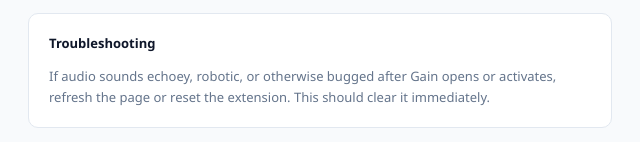
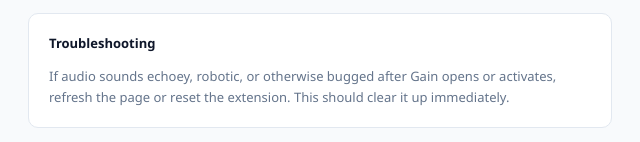
Before and after one commit to Hookset/gain-volume-booster, a browser extension: page options.html in a window 1280 px wide. Shown: the part 801-943 px from the top of the page, 434-1074 px from the left. Drawn offline with Linux system fonts and the light colour scheme.

Commit message:
Troubleshooting wording

```diff
--- a/options.html
+++ b/options.html
@@ -675,7 +675,7 @@
 
       <div class="card">
         <div class="card-title">Troubleshooting</div>
-        <p class="panel-desc" style="margin-bottom:0;">If audio sounds echoey, robotic, or otherwise bugged after Gain opens or activates, refresh the page or reset the extension. This should clear it immediately.</p>
+        <p class="panel-desc" style="margin-bottom:0;">If audio sounds echoey, robotic, or otherwise bugged after Gain opens or activates, refresh the page or reset the extension. This should clear it up immediately.</p>
       </div>
 
       <!-- Health warning card -->
```
